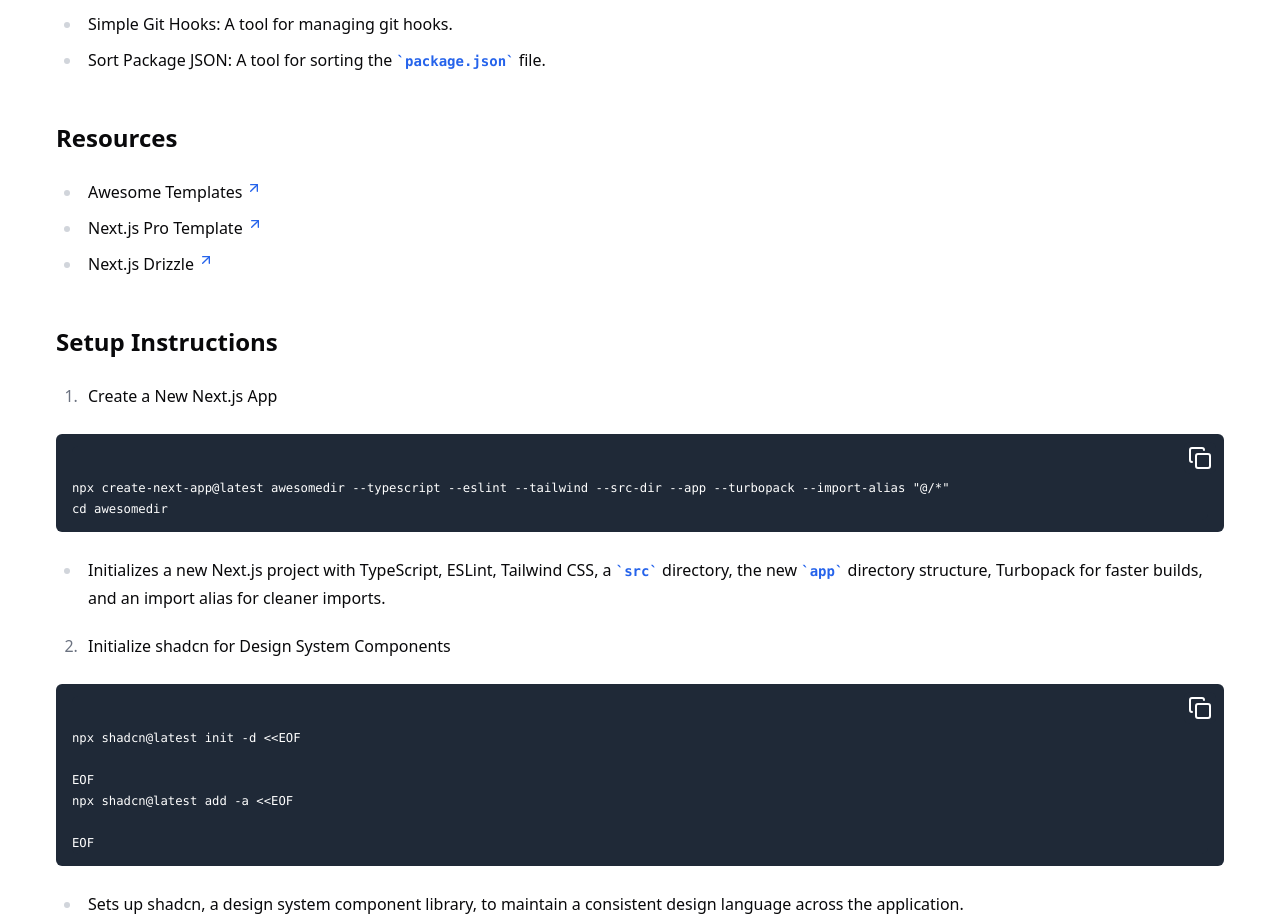
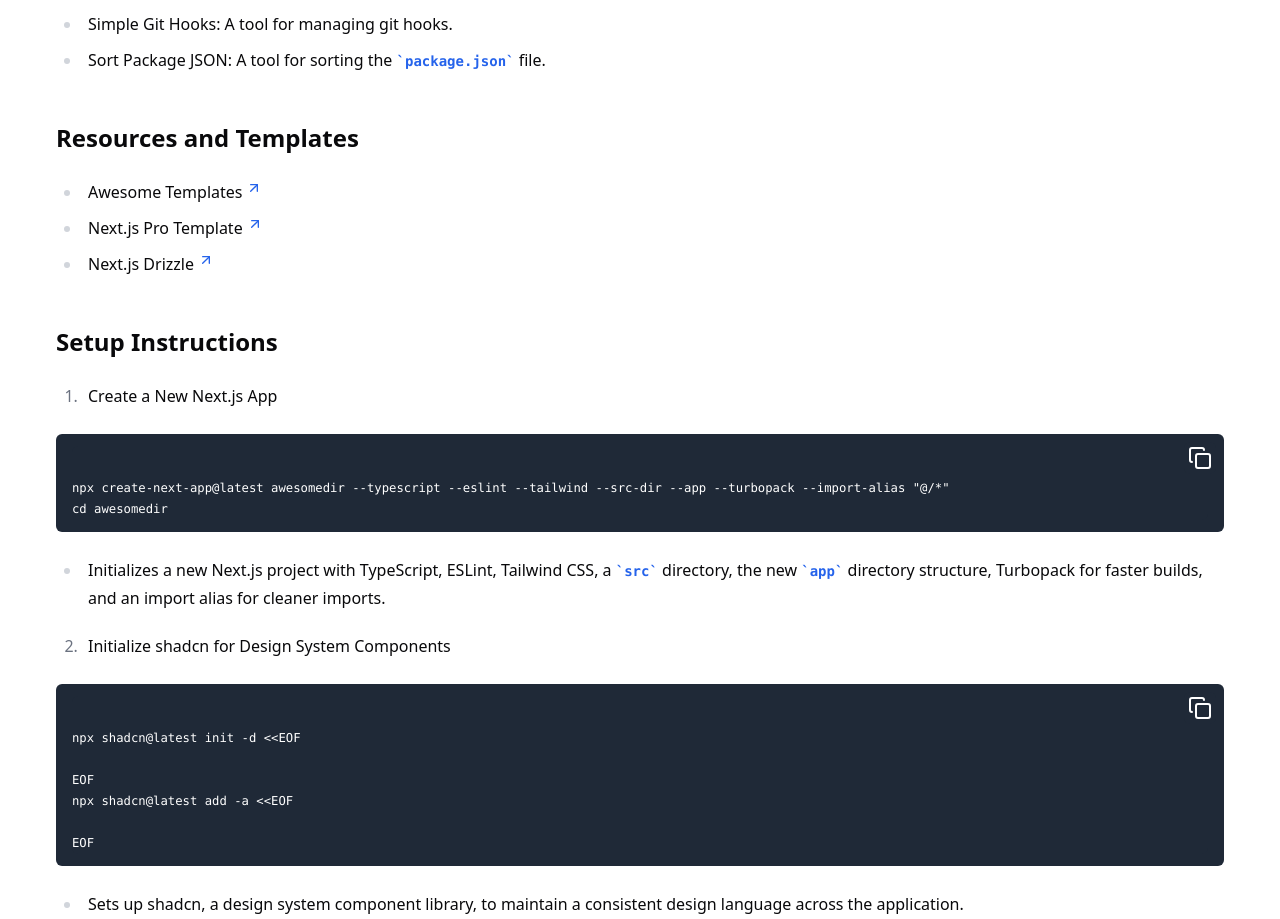
Before and after one commit to nrjdalal/v0.nrjdalal.com, a Next.js app: page /blog/nextjs-pro in a window 1280 px wide. Shown: the part 1026-1945 px from the top of the page. Built offline with nearby package versions, Linux system fonts and the light colour scheme; no server answers.

Commit message:
feat: next.js pro

```diff
--- a/src/app/(mdx)/blog/nextjs-pro/page.mdx
+++ b/src/app/(mdx)/blog/nextjs-pro/page.mdx
@@ -31,7 +31,7 @@ This project is a Next.js application configured with TypeScript, ESLint, Tailwi
 - **Simple Git Hooks**: A tool for managing git hooks.
 - **Sort Package JSON**: A tool for sorting the `package.json` file.
 
-## Resources
+## Resources and Templates
 
 - [Awesome Templates](https://github.com/nrjdalal/awesome-templates)
 - [Next.js Pro Template](https://github.com/nrjdalal/awesome-templates/tree/main/next.js-apps/next.js-pro)
```
